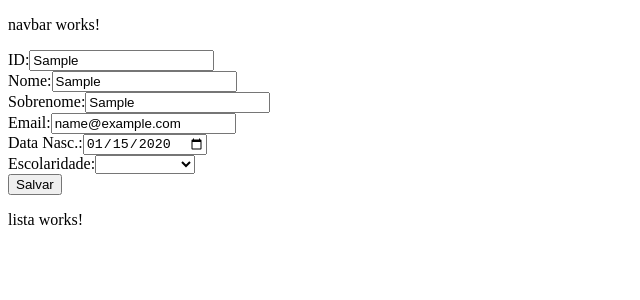
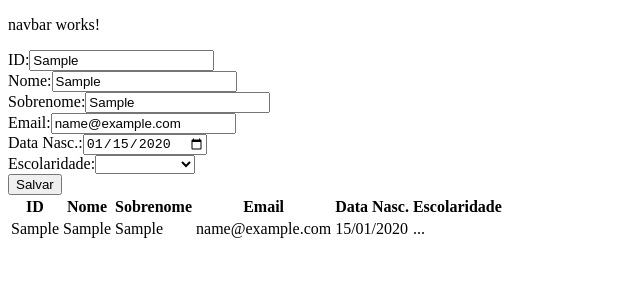
Before and after one commit to gustavo-cazarini/angular-usuarios-crud, an Angular app: page / in a window 1280 px wide. Both pictures are taken after typing "Sample", "Sample", "Sample", "name@example.com", "2020-01-15" into the empty fields and a click on the button "Salvar". Shown: the top 300 px of the page, without its empty margins (0-640 px from the left). Built offline with nearby package versions, Linux system fonts and the light colour scheme.

Commit message:
feat: list created

```diff
--- a/src/app/app.component.html
+++ b/src/app/app.component.html
@@ -1,3 +1,3 @@
 <app-navbar />
 <app-formulario (novoUsuarioEvent)="addUsuario($event)" />
-<app-lista />
+<app-lista [listaUsuarios]="listaUsuarios" />
--- a/src/app/app.component.ts
+++ b/src/app/app.component.ts
@@ -14,6 +14,7 @@ import { UsuarioModel } from './models/usuario-model';
 export class AppComponent {
   title = 'angular-usuarios-crud';
   listaUsuarios: UsuarioModel[] = [];
+  //listaUsuarios: UsuarioModel[] = [new UsuarioModel(0, 'John', 'Doe', 'johndoe@email.com', new Date(), 4)];
 
   addUsuario(usuario: UsuarioModel) {
     this.listaUsuarios.push(usuario);
--- a/src/app/models/usuario-model.ts
+++ b/src/app/models/usuario-model.ts
@@ -34,4 +34,31 @@ export class UsuarioModel implements Usuario {
         return temp < hoje;
     }
 
+    getDataNascFormatada(): string {
+        const dia = String(this.dataNascimento.getDate()).padStart(2, '0');
+        const mes = String(this.dataNascimento.getMonth() + 1).padStart(2, '0');
+        const ano = this.dataNascimento.getFullYear()
+
+        return `${dia}/${mes}/${ano}`;
+    }
+
+    getEscolaridadeFormatada(): string {
+        switch (Number.parseInt(this.escolaridade.toString())) {
+            case Escolaridade.Infantil:
+                return 'Infantil';
+
+            case Escolaridade.Fundamental:
+                return 'Fundamental';
+
+            case Escolaridade.Medio:
+                return 'Médio';
+
+            case Escolaridade.Superior:
+                return 'Superior';
+
+            default:
+                return '...';
+        }
+    }
+
 }
--- a/src/app/usuario/lista/lista.component.html
+++ b/src/app/usuario/lista/lista.component.html
@@ -1 +1,30 @@
-<p>lista works!</p>
+@if (listaUsuarios.length === 0) {
+    <p>Não há dados a serem exibidos!</p>
+}
+@else {
+    <table>
+        <thead>
+            <tr>
+                <th>ID</th>
+                <th>Nome</th>
+                <th>Sobrenome</th>
+                <th>Email</th>
+                <th>Data Nasc.</th>
+                <th>Escolaridade</th>
+            </tr>
+        </thead>
+
+        <tbody>
+            @for (usuario of listaUsuarios; track usuario.id) {
+                <tr>
+                    <td>{{usuario.id}}</td>
+                    <td>{{usuario.nome}}</td>
+                    <td>{{usuario.sobrenome}}</td>
+                    <td>{{usuario.email}}</td>
+                    <td>{{usuario.getDataNascFormatada()}}</td>
+                    <td>{{usuario.getEscolaridadeFormatada()}}</td>
+                </tr>
+            }
+        </tbody>
+    </table>
+}
--- a/src/app/usuario/lista/lista.component.ts
+++ b/src/app/usuario/lista/lista.component.ts
@@ -1,4 +1,5 @@
-import { Component } from '@angular/core';
+import { Component, Input } from '@angular/core';
+import { UsuarioModel } from '../../models/usuario-model';
 
 @Component({
   selector: 'app-lista',
@@ -8,5 +9,6 @@ import { Component } from '@angular/core';
   styleUrl: './lista.component.css'
 })
 export class ListaComponent {
+  @Input() listaUsuarios: UsuarioModel[] = [];
 
 }
```
